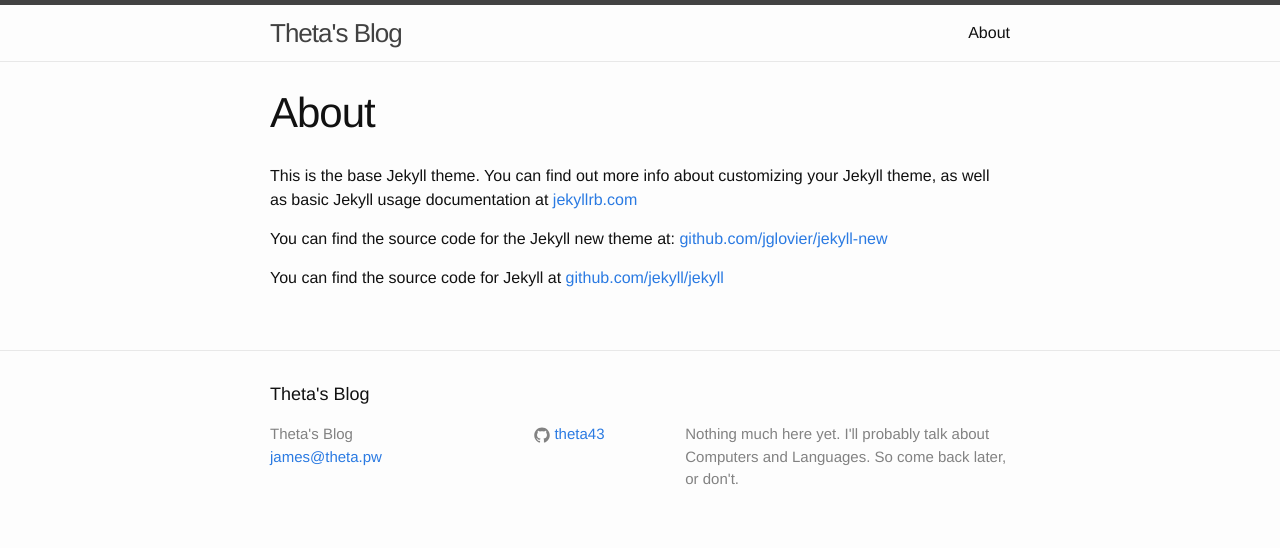
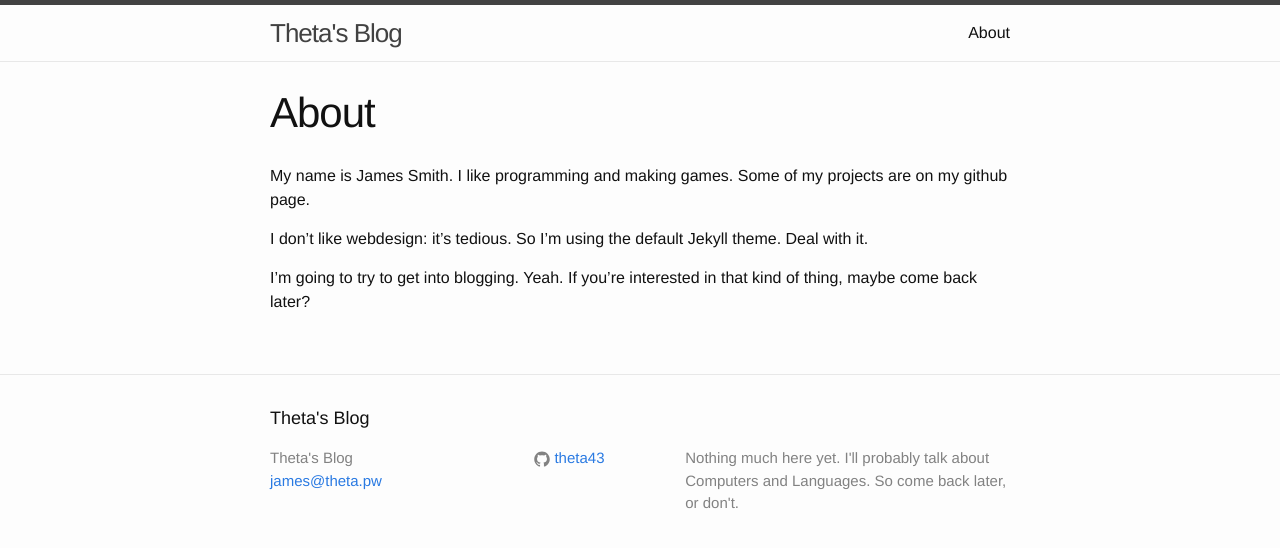
Before and after one commit to theta43/blog_site, a Jekyll site: the page built from about.md, in a window 1280 px wide. Shown: the top 548 px of the page. Built offline with Jekyll 4.4.1, drawn with Linux system fonts in a browser that asks for light colours.

Commit message:
Write about page, fix base url

```diff
--- a/_config.yml
+++ b/_config.yml
@@ -5,7 +5,7 @@ description: > # this means to ignore newlines until "baseurl:"
         Nothing much here yet. I'll probably talk about
         Computers and Languages. So come back later, or don't.
 baseurl: "" # the subpath of your site, e.g. /blog/
-url: "http://blog.theta.pw" # the base hostname & protocol for your site
+url: "http://theta.pw" # the base hostname & protocol for your site
 #twitter_username: jekyllrb
 github_username:  theta43
 
--- a/about.md
+++ b/about.md
@@ -4,8 +4,11 @@ title: About
 permalink: /about/
 ---
 
-This is the base Jekyll theme. You can find out more info about customizing your Jekyll theme, as well as basic Jekyll usage documentation at [jekyllrb.com](http://jekyllrb.com/)
+My name is James Smith. I like programming and making games. Some of my
+projects are on my github page.
 
-You can find the source code for the Jekyll new theme at: [github.com/jglovier/jekyll-new](https://github.com/jglovier/jekyll-new)
+I don't like webdesign: it's tedious. So I'm using the default Jekyll theme.
+Deal with it.
 
-You can find the source code for Jekyll at [github.com/jekyll/jekyll](https://github.com/jekyll/jekyll)
+I'm going to try to get into blogging. Yeah. If you're interested in that kind
+of thing, maybe come back later?
```
